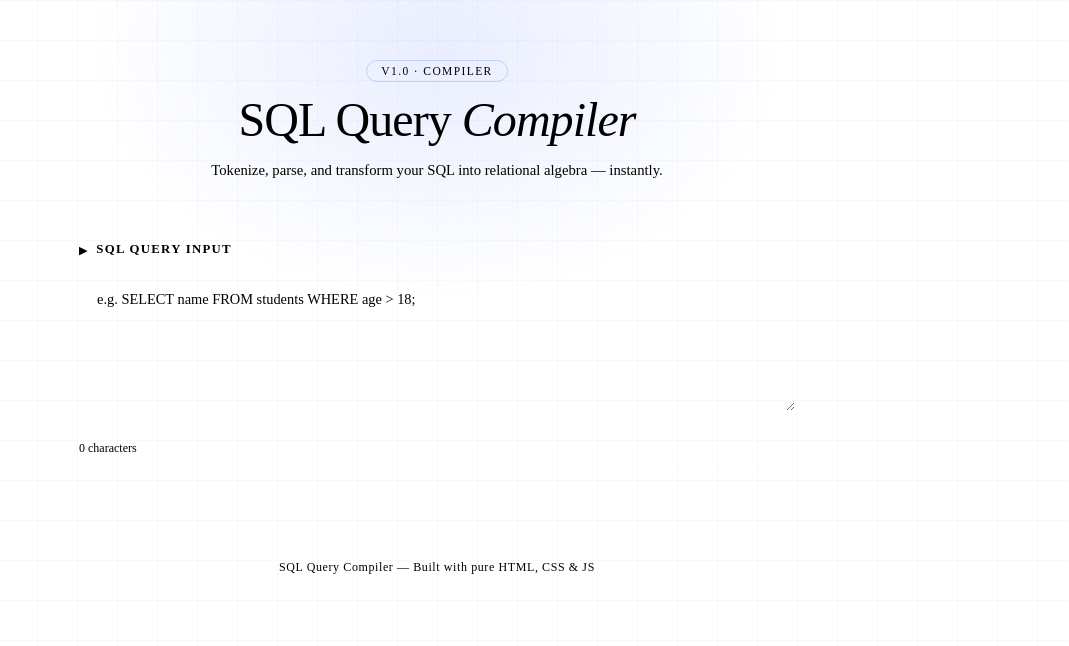
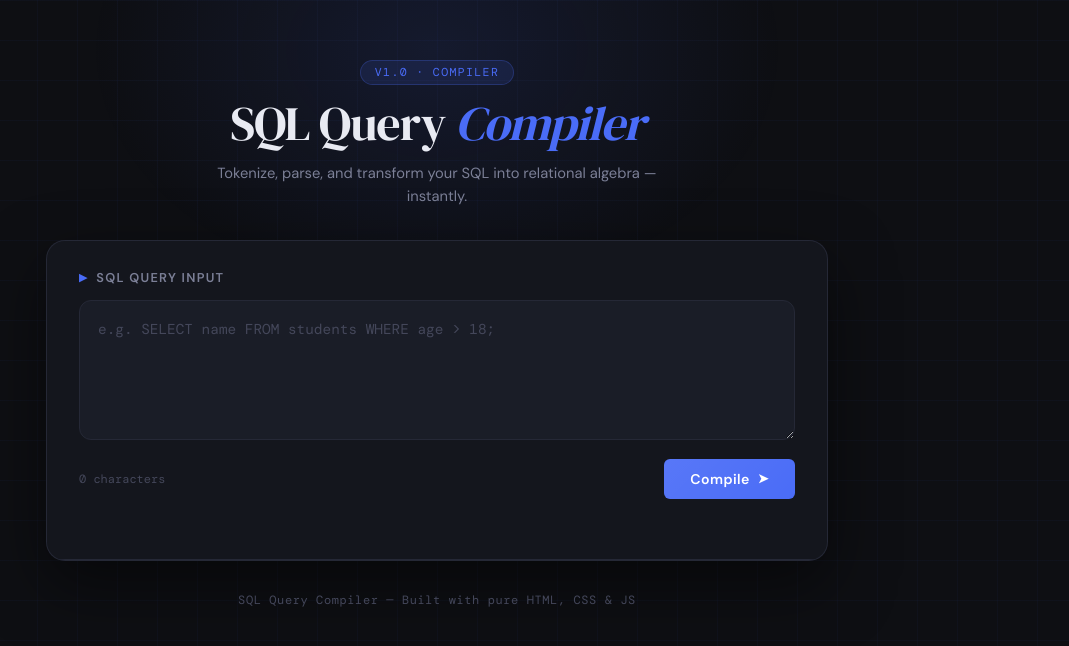
Before and after one commit to arpitm169/SQL-Query-Compiler, a website: page frontend/index.html in a window 1280 px wide. Shown: the whole page, without its empty margins (203-1272 px from the left). Drawn offline with nearby package versions, Linux system fonts and the light colour scheme.

Commit message:
second commit

```diff
--- a/frontend/styles.css
+++ b/frontend/styles.css
@@ -1,4 +1,4 @@
-naye commit balle balle/* =========================================
+/* =========================================
    SQL QUERY COMPILER — styles.css
    Aesthetic: Dark terminal-meets-editorial
    Fonts: DM Serif Display + DM Mono + DM Sans
```
